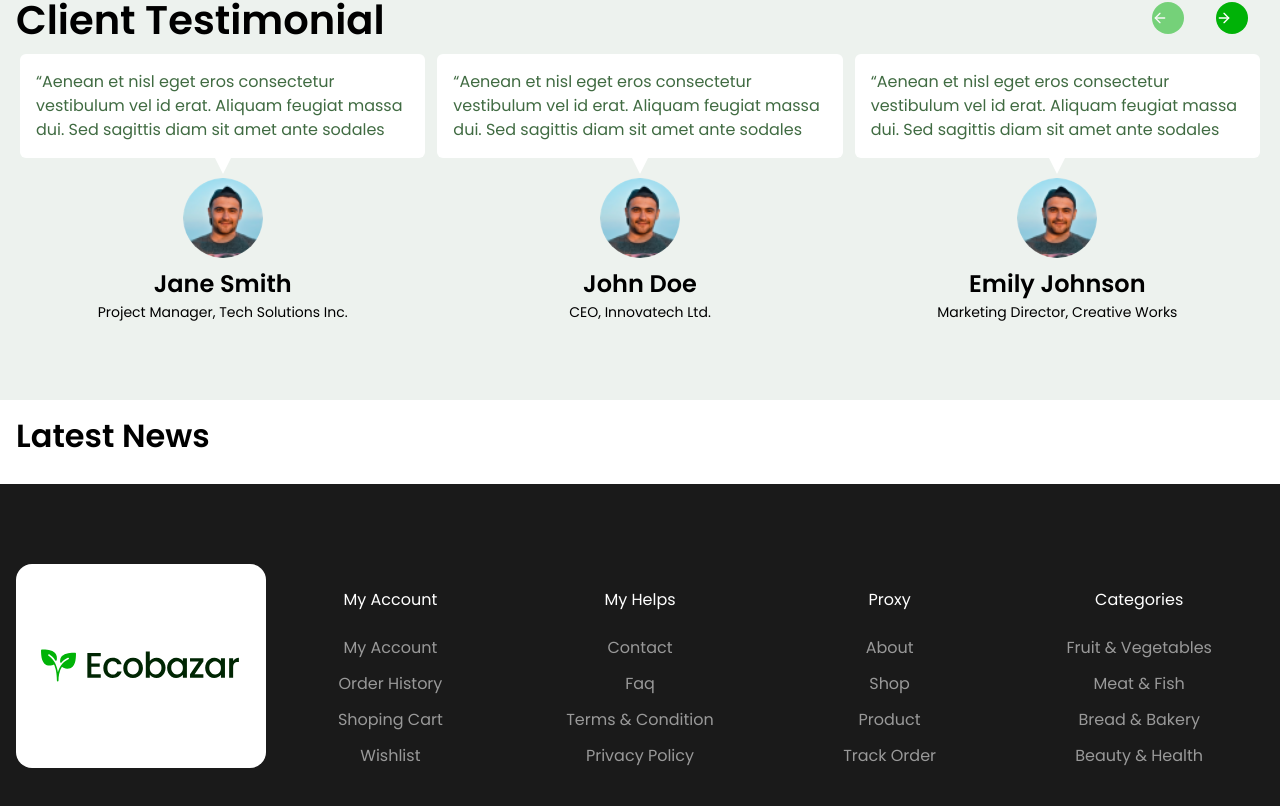
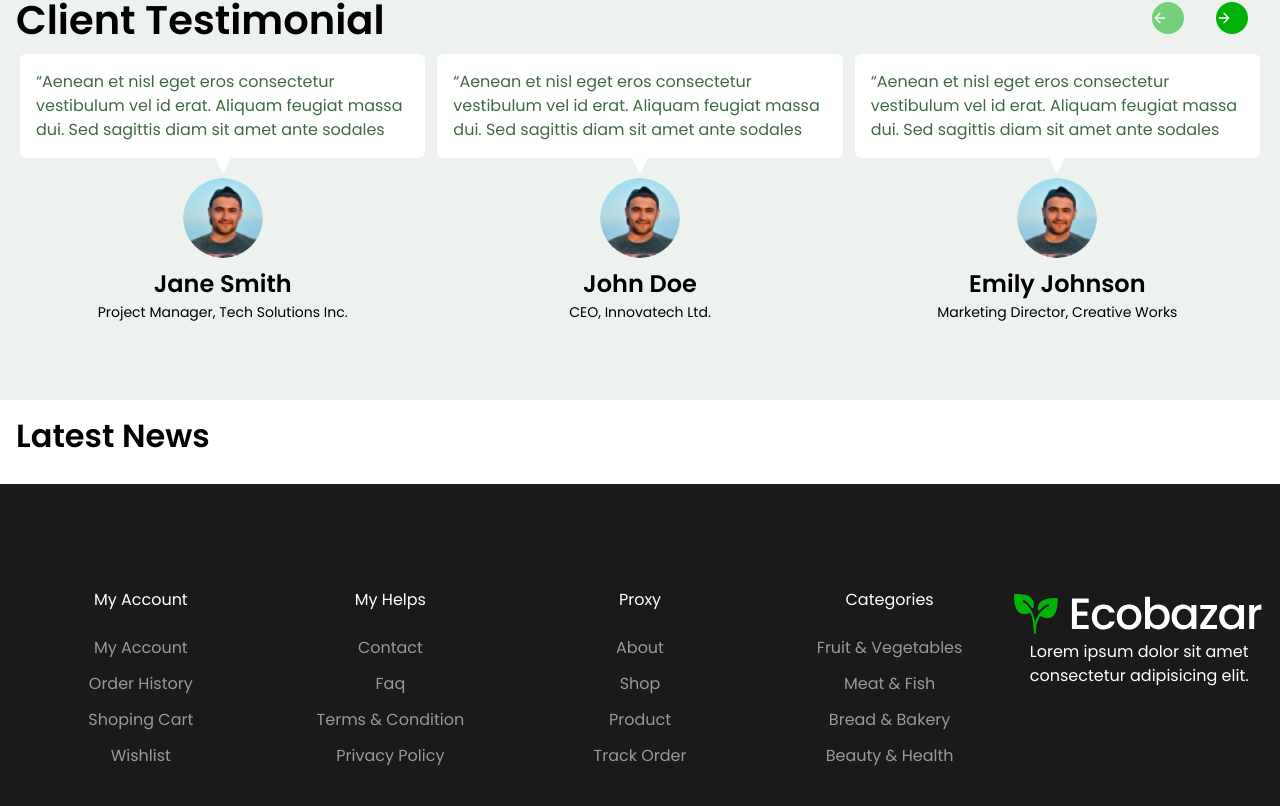
Before and after one commit to pankajjsdev/Ecobazar_FE, a Next.js app: page / in a window 1280 px wide. Shown: the part 2333-3139 px from the top of the page. Built offline with nearby package versions, Linux system fonts and the light colour scheme.

Commit message:
add footer logo

```diff
--- a/components/_ui/footer/index.tsx
+++ b/components/_ui/footer/index.tsx
@@ -4,15 +4,7 @@ function index() {
   return (
     <footer className="bg-gray-gray9 text-white py-20">
       <div className="container text-center">
-        <div className="grid grid-cols-5 ">
-          <div className="bg-white flex items-center justify-center rounded-2xl">
-            <Image
-              src={"/images/logo/logo.svg"}
-              alt="logo"
-              width={200}
-              height={150}
-            />
-          </div>
+        <div className="grid grid-cols-2  lg:grid-cols-5">
           <div>
             <h1 className="my-6">My Account</h1>
             <ul className="text-gray-gray4 space-y-3">
@@ -52,6 +44,15 @@ function index() {
               <li>Beauty & Health</li>
             </ul>
           </div>
+          <div className="col-span-2 flex flex-col py-6 items-center lg:col-span-1">
+          <Image
+            src={"/images/logo/logo_footer.svg"}
+            alt="logo"
+            width={300}
+            height={200}
+          />
+          <p>Lorem ipsum dolor sit amet consectetur adipisicing elit.</p>
+          </div>
         </div>
       </div>
     </footer>
```
Also changed, not shown: public/images/logo/logo_footer.svg (added).
